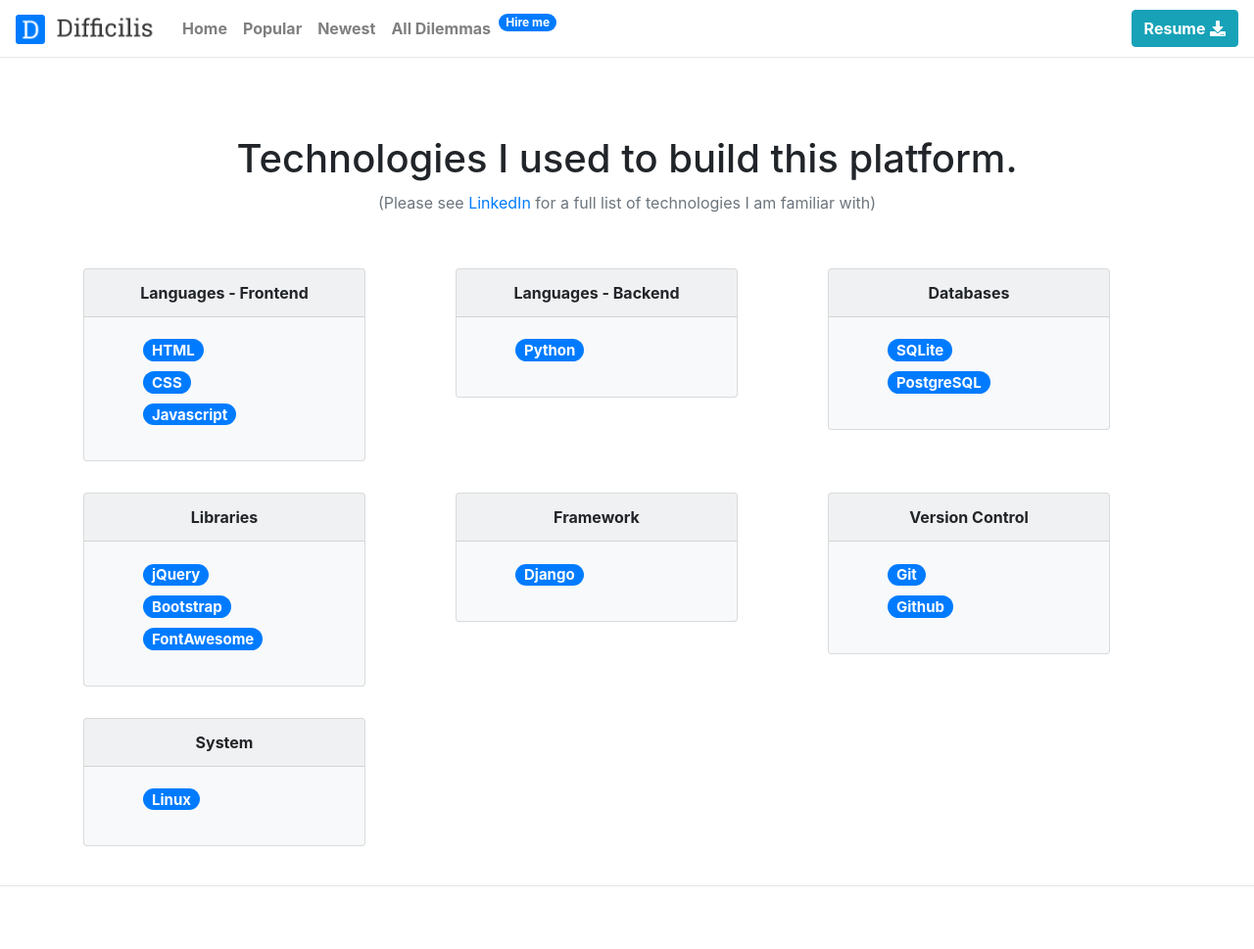
After one commit to afarntrog/difficilis-django, a Django app: page /aboutme in a window 1280 px wide. The commit adds this page. Shown: the whole page at 98% size. Run offline with Django 3.2, Linux system fonts and the light colour scheme; some libraries are stand-ins or nearby versions.

Commit message:
Added technology page

```diff
--- /dev/null
+++ b/easydilemma/templates/easydilemma/aboutme.html
@@ -0,0 +1,177 @@
+<!DOCTYPE html>
+<html lang="en">
+<head>
+  <meta charset="UTF-8">
+  <meta name="viewport" content="width=device-width, initial-scale=1.0, shrink-to-fit=no">
+  <meta http-equiv="X-UA-Compatible" content="ie=edge">
+  {% load static %}
+  <!--Bootstrap and main.css-->
+  <link rel="stylesheet" href="https://maxcdn.bootstrapcdn.com/bootstrap/4.0.0/css/bootstrap.min.css" integrity="sha384-Gn5384xqQ1aoWXA+058RXPxPg6fy4IWvTNh0E263XmFcJlSAwiGgFAW/dAiS6JXm" crossorigin="anonymous">
+
+  <!--Font Awesome-->
+  <link rel="stylesheet" href="https://use.fontawesome.com/releases/v5.8.1/css/all.css" integrity="sha384-50oBUHEmvpQ+1lW4y57PTFmhCaXp0ML5d60M1M7uH2+nqUivzIebhndOJK28anvf" crossorigin="anonymous">
+
+  <script src="https://code.jquery.com/jquery-3.3.1.min.js" integrity="sha256-FgpCb/KJQlLNfOu91ta32o/NMZxltwRo8QtmkMRdAu8=" crossorigin="anonymous"></script>
+  <script src="../static/easydilemma/js/main2.js" ></script>
+
+  <!--My css-->
+  <link rel="stylesheet" href="../../static/easydilemma/css/main.css">
+
+
+  <title>Difficilis</title>
+  <link rel="shortcut icon" type="image/png" href="{% static '../../../../static/easydilemma/images/favicon-16x16.png' %}"/> <!-- https://logohub.io/# -->
+  <style>
+        li {
+            list-style-type: none;
+        }
+    </style>
+
+</head>
+
+<body>
+
+  <!--Alert Django messages {https://docs.djangoproject.com/en/dev/ref/contrib/messages/}-->
+  {% if messages %}
+  {% for message in messages %}
+  <div class="container">
+      <div class="alert alert-{{ message.tags }} alert-dismissible fade show text-center">
+        <button type="button" data-dismiss="alert" class="close">&times;</button>
+        <strong> {{ message }}</strong>
+      </div>
+    </div>
+    <!--/Alert-->
+    {% endfor %}
+    {% endif %}
+
+  <header class="header">
+    <!-- Navbar-->
+    <nav class="navbar navbar-expand-lg fixed-top shadow navbar-light bg-white">
+        <div class="d-flex">
+            <a class="navbar-brand grow" href="{% url 'easydilemma:index' %}"><img src="{% static '../static/easydilemma/images/Logo.png' %}" id="logo" style="max-height: 30px; max-width: 150px;;"  alt="Difficilis"></a>
+            <!-- <a class="navbar-brand grow" href="{% url 'easydilemma:index' %}" ><img src="{% static '../static/easydilemma/images/question.png' %}" id="logo" alt="Question mark"></a> -->
+            <!-- If you use the above logo insteas of the one with the text then you have to comment out the logo id in main.css  -->
+            <!--<a href="index.html" class="navbar-brand text-uppercase font-weight-bold"><span>Difficilis</span></a> -->
+            <!-- https://logohub.io/# -->
+          </div>
+
+        <button type="button" data-toggle="collapse" data-target="#navbarCollapse" aria-controls="navbarCollapse" aria-expanded="false" aria-label="Toggle navigation"  class="navbar-toggler navbar-toggler-right">
+            <i class="fa fa-bars"></i>
+          </button>
+
+      <div class="collapse navbar-collapse" id="navbarCollapse">
+        <!--Left side of NavBar-->
+        <ul class="navbar-nav">
+          <li class="nav-item" ><a  href="{% url 'easydilemma:index' %}" class="nav-link font-weight-bold">Home</a></li>
+          <li class="nav-item "><a  href="{% url 'easydilemma:all_dilemmas' %}" class="nav-link font-weight-bold">Popular</a></li>
+          <li class="nav-item"><a  href="{% url 'easydilemma:all_dilemmas' %}" class="nav-link font-weight-bold">Newest</a></li>
+          <li class="nav-item"><a  href="{% url 'easydilemma:all_dilemmas' %}" class="nav-link font-weight-bold">All Dilemmas</a></li>
+          <li><a href="{% url 'easydilemma:all_dilemmas' %}" class="badge badge-pill badge-primary">Hire me</a></li>
+
+        </ul>
+        <!--Right side of NavBar-->
+         <ul class="navbar-nav ml-auto">
+            <a href="{% static '../static/easydilemma/images/Logo.png' %}" class="btn btn-primary btn-info" download><strong>Resume</strong> <span class="fa fa-download"></span></a>
+            <!-- {% if user.is_authenticated %}
+            <li class="nav-item ml-lg-3 "><a  href="{% url 'users:logout' %}" class="btn btn-primary navbar_btn"><strong>Log Out</strong></a></li>
+            {% else %}
+            <li class="nav-item ml-lg-3 "><a  href="{% url 'users:login' %}" class="btn btn-outline-primary navbar_btn" ><strong>LOG IN</strong></a></li>
+            <li class="nav-item ml-lg-3 "><a  href="{% url 'users:register' %}" class="btn btn-primary navbar_btn"><strong>SIGN UP</strong></a></li>
+            {% endif %} -->
+        </ul>
+
+      </div>
+    </nav>
+    <!-- /Navbar -->
+  </header>
+
+<!--[https://www.codeply.com/go/GVrdaKLyTC/bootstrap-4-card-examples]-->
+
+<div class="container">
+        <div class="page-header text-center mb-5 mt-5">
+            <h1>Technologies I used to build this platform.</h1>
+            <h5><small class="text-muted">(Please see <a href="#" >LinkedIn</a> for a full list of technologies I am familiar with)</small></h5>
+        </div>
+    <div class="row">
+
+        <div class="col-sm-4 py-2">
+            <div class="card bg-light mb-3" style="max-width: 18rem;">
+                <div class="card-header text-center"><strong>Languages - Frontend</strong></div>
+                <div class="card-body">
+                    <ul>
+                        <li class="h5"><span class="badge badge-pill badge-primary">HTML</span></li>
+                        <li class="h5"><span class="badge badge-pill badge-primary">CSS</span></li>
+                        <li class="h5"><span class="badge badge-pill badge-primary">Javascript</span></li>
+                    </ul>
+                </div>
+            </div>
+        </div>
+        <div class="col-sm-4 py-2">
+            <div class="card bg-light mb-3" style="max-width: 18rem;">
+                <div class="card-header text-center"><strong>Languages - Backend</strong></div>
+                <div class="card-body">
+                    <ul>
+                        <li class="h5"><span class="badge badge-pill badge-primary">Python</span></li>
+                    </ul>
+                </div>
+            </div>
+        </div>
+        <div class="col-sm-4 py-2">
+            <div class="card bg-light mb-3" style="max-width: 18rem;">
+                <div class="card-header text-center"><strong>Databases</strong></div>
+                <div class="card-body">
+                    <ul>
+                        <li class="h5"><span class="badge badge-pill badge-primary">SQLite</span></li>
+                        <li class="h5"><span class="badge badge-pill badge-primary">PostgreSQL</span></li>
+                    </ul>
+                </div>
+            </div>
+        </div>
+        <div class="col-sm-4 py-2">
+            <div class="card bg-light mb-3" style="max-width: 18rem;">
+                <div class="card-header text-center"><strong>Libraries</strong></div>
+                <div class="card-body">
+                    <ul>
+                        <li class="h5"><span class="badge badge-pill badge-primary">jQuery</span></li>
+                        <li class="h5"><span class="badge badge-pill badge-primary">Bootstrap</span></li>
+                        <li class="h5"><span class="badge badge-pill badge-primary">FontAwesome</span></li>
+                    </ul>
+                </div>
+            </div>
+        </div>
+        <div class="col-sm-4 py-2">
+            <div class="card bg-light mb-3" style="max-width: 18rem;">
+                <div class="card-header text-center"><strong>Framework</strong></div>
+                <div class="card-body">
+                    <ul>
+                        <li class="h5"><span class="badge badge-pill badge-primary">Django</span></li>
+                    </ul>
+                </div>
+            </div>
+        </div>
+        <div class="col-sm-4 py-2">
+            <div class="card bg-light mb-3" style="max-width: 18rem;">
+                <div class="card-header text-center"><strong>Version Control</strong></div>
+                <div class="card-body">
+                    <ul>
+                        <li class="h5"><span class="badge badge-pill badge-primary">Git</span></li>
+                        <li class="h5"><span class="badge badge-pill badge-primary">Github</span></li>
+                    </ul>
+                </div>
+            </div>
+        </div>
+        <div class="col-sm-4 py-2">
+            <div class="card bg-light mb-3" style="max-width: 18rem;">
+                <div class="card-header text-center"><strong>System</strong></div>
+                <div class="card-body">
+                    <ul>
+                        <li class="h5"><span class="badge badge-pill badge-primary">Linux</span></li>
+                    </ul>
+                </div>
+            </div>
+        </div>
+    </div>
+</div>
+<hr>
+<br><br>
+</body>
+</html>
--- a/easydilemma/templates/easydilemma/index.html
+++ b/easydilemma/templates/easydilemma/index.html
@@ -1,5 +1,3 @@
-
-
 <!DOCTYPE html>
 <html lang="en">
 <head>
@@ -76,6 +74,7 @@
           <li class="nav-item "><a  href="{% url 'easydilemma:all_dilemmas' %}" class="nav-link font-weight-bold">Popular</a></li>
           <li class="nav-item"><a  href="{% url 'easydilemma:all_dilemmas' %}" class="nav-link font-weight-bold">Newest</a></li>
           <li class="nav-item"><a  href="{% url 'easydilemma:all_dilemmas' %}" class="nav-link font-weight-bold">All Dilemmas</a></li>
+          <li><a href="{% url 'easydilemma:about_me' %}" class="badge badge-pill badge-primary">Hire me</a></li>
 
         </ul>
         <!--Right side of NavBar-->
--- a/easydilemma/urls.py
+++ b/easydilemma/urls.py
@@ -5,6 +5,7 @@ from . import views
 app_name = 'easydilemma'
 urlpatterns = [
     path('', views.index, name="index"),
+    path('aboutme', views.about_me, name="about_me"),
     path('dilemma', views.dilemma, name="dilemma"),
     path('dilemma/<int:dilemma_id>/', views.edit_dilemma, name="edit_dilemma"),
     path('all_dilemmas', views.all_dilemmas, name="all_dilemmas"),
--- a/easydilemma/views.py
+++ b/easydilemma/views.py
@@ -41,6 +41,9 @@ def edit_dilemma(request, dilemma_id):
 
 def reasons(request):
     return render(request, 'easydilemma/reasons.html', context=None)
+
+def about_me(request):
+    return render(request, 'easydilemma/aboutme.html', context=None)
 
 # If the user clicks don't post in the dilemma_result page then it'll change the boolean field in model
 def do_not_post(request, dilemma_id):
```
